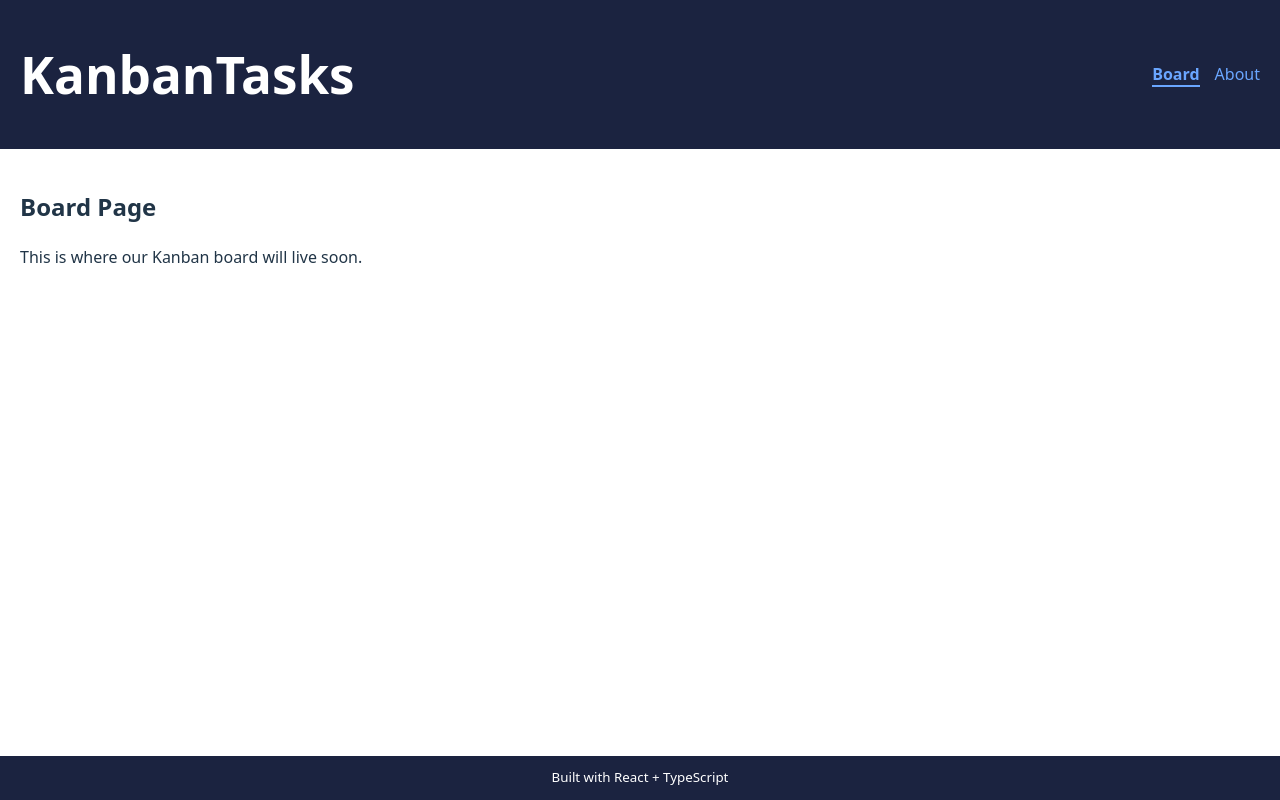
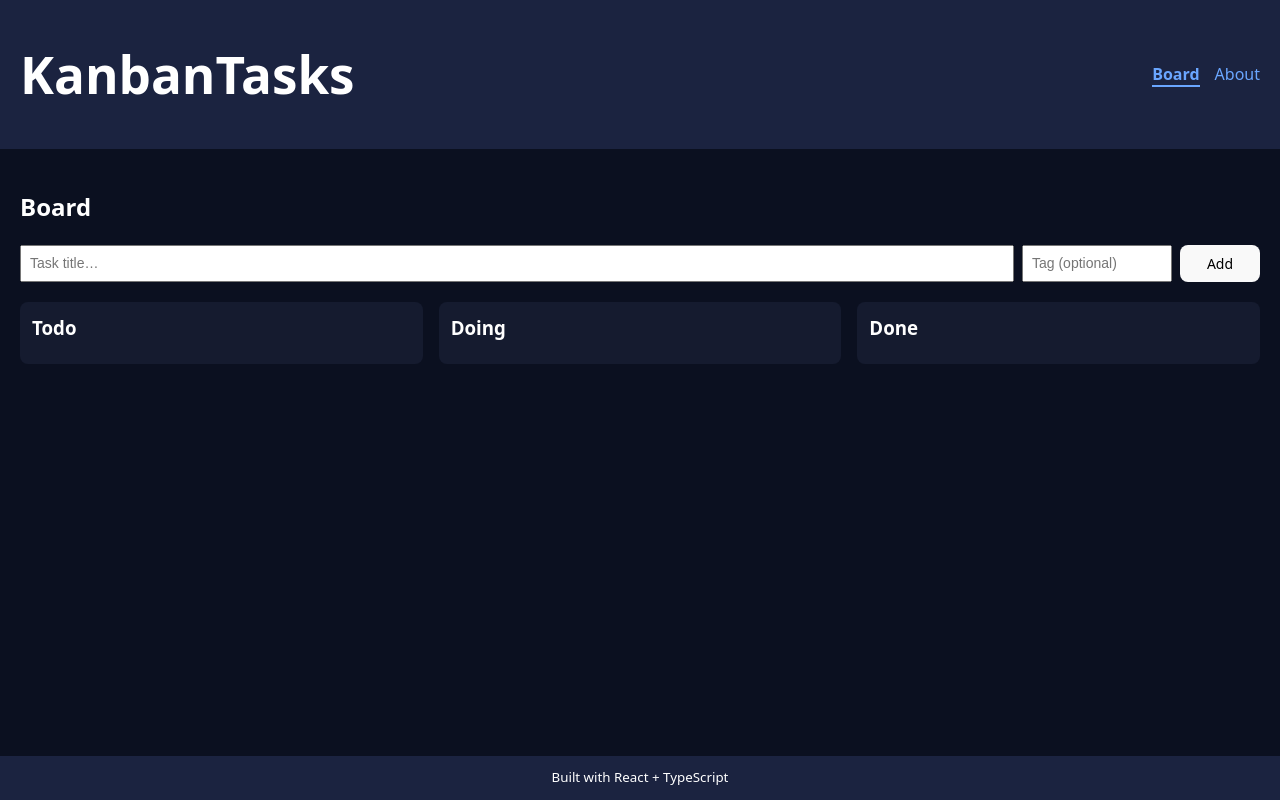
Before and after one commit to safya-alzayat/kanbanTasksFrontend, a React (Vite) app: page / in a window 1280 px wide. Built offline with nearby package versions, Linux system fonts and the light colour scheme.

Commit message:
Add board structure

```diff
--- a/src/App.css
+++ b/src/App.css
@@ -33,3 +33,53 @@
   font-weight: bold;
   border-bottom: 2px solid #6aa6ff;
 }
+
+.task-form {
+  display: grid;
+  grid-template-columns: 1fr 150px 80px;
+  gap: 8px;
+  margin-bottom: 20px;
+}
+
+.task-form input, .task-form button {
+  padding: 8px;
+  font-size: 14px;
+}
+
+.board {
+  display: grid;
+  grid-template-columns: repeat(3, 1fr);
+  gap: 16px;
+  margin-top: 20px;
+}
+
+.column {
+  background: #151b2f;
+  border-radius: 8px;
+  padding: 12px;
+}
+
+.column h3 {
+  margin: 0 0 10px;
+}
+
+.stack {
+  display: grid;
+  gap: 10px;
+}
+
+.card {
+  background: #1f2640;
+  border-radius: 6px;
+  padding: 10px;
+  border: 1px solid rgba(255,255,255,0.1);
+
+  color: #ffffff; /* 👈 ensure text in cards is white */
+}
+
+.tag {
+  display: inline-block;
+  margin-left: 8px;
+  font-size: 0.8em;
+  color: #cccccc; /* lighter gray against dark */
+}
--- /dev/null
+++ b/src/components/Columns.tsx
@@ -0,0 +1,17 @@
+import type { ReactNode } from "react"
+import type { ColumnKey } from "../types"
+
+type Props = {
+  title: string
+  column: ColumnKey
+  children: ReactNode
+}
+
+export default function Column({ title, children }: Props) {
+  return (
+    <section className="column">
+      <h3>{title}</h3>
+      <div className="stack">{children}</div>
+    </section>
+  )
+}
--- /dev/null
+++ b/src/components/TaskForm.tsx
@@ -0,0 +1,47 @@
+import { useState } from "react"
+import type { Task } from "../types"
+
+type Props = {
+  onAdd: (task: Task) => void
+}
+
+export default function TaskForm({ onAdd }: Props) {
+  // local state for form inputs
+  const [title, setTitle] = useState("")
+  const [tag, setTag] = useState("")
+
+  function handleSubmit(e: React.FormEvent) {
+    e.preventDefault()           // prevent page reload
+    if (!title.trim()) return    // don’t add empty tasks
+
+    const newTask: Task = {
+      id: crypto.randomUUID(),   // unique id
+      title: title.trim(),
+      tag: tag.trim() || undefined,
+      column: "todo",            // new tasks always start in todo
+      createdAt: Date.now()
+    }
+
+    onAdd(newTask)               // give task to parent
+    setTitle("")                 // clear form
+    setTag("")
+  }
+
+  return (
+    <form onSubmit={handleSubmit} className="task-form">
+      <input
+        type="text"
+        placeholder="Task title…"
+        value={title}
+        onChange={(e) => setTitle(e.target.value)}
+      />
+      <input
+        type="text"
+        placeholder="Tag (optional)"
+        value={tag}
+        onChange={(e) => setTag(e.target.value)}
+      />
+      <button type="submit">Add</button>
+    </form>
+  )
+}
--- /dev/null
+++ b/src/components/TaskItem.tsx
@@ -0,0 +1,14 @@
+import type { Task } from "../types"
+
+type Props = {
+  task: Task
+}
+
+export default function TaskItem({ task }: Props) {
+  return (
+    <div className="card">
+      <strong>{task.title}</strong>
+      {task.tag && <span className="tag">#{task.tag}</span>}
+    </div>
+  )
+}
--- a/src/index.css
+++ b/src/index.css
@@ -32,9 +32,12 @@ body {
   margin: 0;
   min-width: 320px;
   min-height: 100vh;
-  display: block;          /* reset back to block layout */
+  display: block;
+
+  background-color: #0b1020; /* dark background */
+  color: #ffffff;           /* 👈 make all text white by default */
+  font-family: system-ui, sans-serif;
 }
-
 h1 {
   font-size: 3.2em;
   line-height: 1.1;
--- a/src/routes/Home.tsx
+++ b/src/routes/Home.tsx
@@ -1,8 +1,48 @@
+import { useState, useEffect } from "react"
+import TaskForm from "../components/TaskForm"
+import Column from "../components/Columns.tsx"
+import TaskItem from "../components/TaskItem"
+import type { Task } from "../types"
+import { loadTasks, saveTasks } from "../storage"
+
 export default function Home() {
+  // state: an array of tasks
+  const [tasks, setTasks] = useState<Task[]>(() => loadTasks())
+
+  // persist tasks whenever they change
+  useEffect(() => {
+    saveTasks(tasks)
+  }, [tasks])
+
+  // function passed to TaskForm
+  function addTask(newTask: Task) {
+    setTasks(prev => [newTask, ...prev]) // put new one at the top
+  }
+
   return (
     <div>
-      <h2>Board Page</h2>
-      <p>This is where our Kanban board will live soon.</p>
+      <h2>Board</h2>
+      <TaskForm onAdd={addTask} />
+
+<div className="board">
+        <Column title="Todo" column="todo">
+          {tasks.filter(t => t.column === "todo").map(t =>
+            <TaskItem key={t.id} task={t} />
+          )}
+        </Column>
+
+        <Column title="Doing" column="doing">
+          {tasks.filter(t => t.column === "doing").map(t =>
+            <TaskItem key={t.id} task={t} />
+          )}
+        </Column>
+
+        <Column title="Done" column="done">
+          {tasks.filter(t => t.column === "done").map(t =>
+            <TaskItem key={t.id} task={t} />
+          )}
+        </Column>
+      </div>
     </div>
   )
 }
--- /dev/null
+++ b/src/storage.ts
@@ -0,0 +1,19 @@
+
+import type {Task} from "./types.ts"
+
+const KEY = "kanbantasks:v1"; // localStorage key
+
+// load tasks from browser localStorage
+export function loadTasks(): Task[] {
+  try {
+    const raw = localStorage.getItem(KEY);
+    return raw ? (JSON.parse(raw) as Task[]) : [];
+  } catch {
+    return [];
+  }
+}
+
+// save tasks back into localStorage
+export function saveTasks(tasks: Task[]) {
+  localStorage.setItem(KEY, JSON.stringify(tasks));
+}
--- /dev/null
+++ b/src/types.ts
@@ -0,0 +1,10 @@
+export type ColumnKey = "todo" | "doing" | "done";
+
+export interface Task {
+  id: string;
+  title: string;
+  notes?: string;
+  tag?: string;
+  column: ColumnKey;
+  createdAt: number;
+}
```
